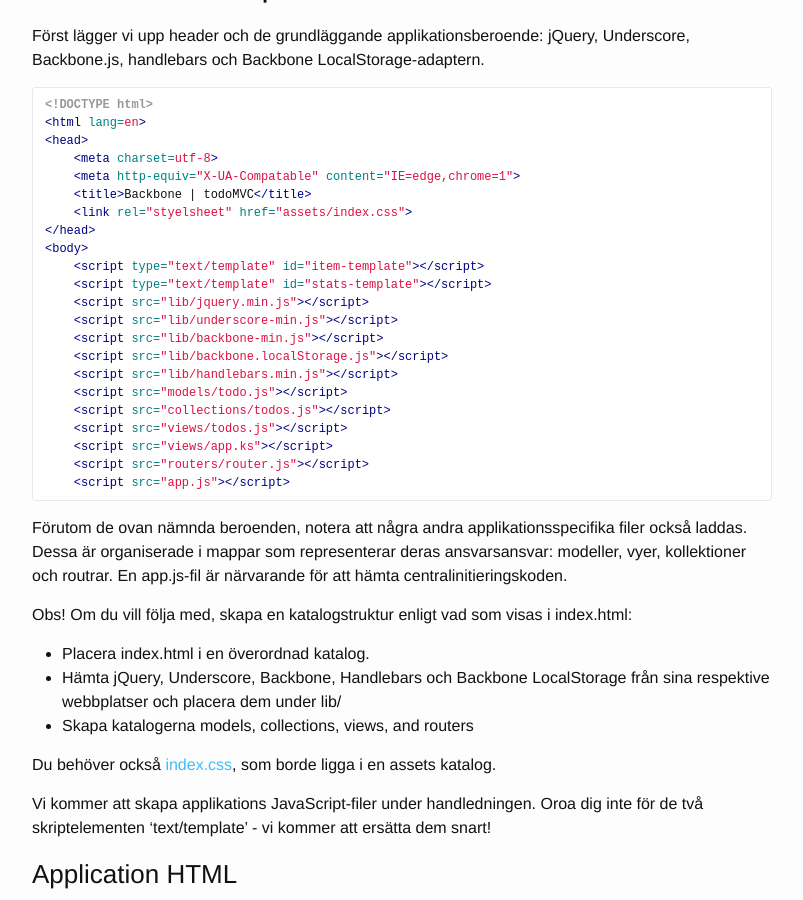
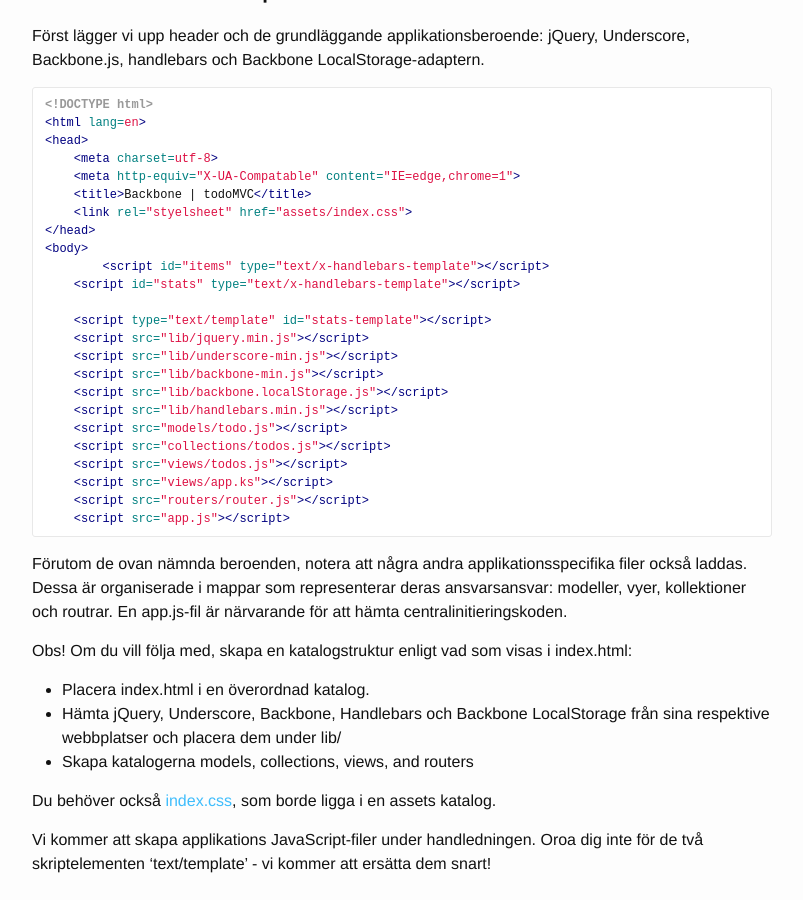
Before and after one commit to develdoe/develdoe.github.io, a Jekyll site: the page built from _posts/2017-11-14-backbone-todos-app.md, in a window 1280 px wide and 900 px high, scrolled down 1073 px. Shown: the whole window, without its empty margins (238-1041 px from the left). Built offline with Jekyll 4.4.1, drawn with Linux system fonts in a browser that asks for light colours; some of the changed lines change nothing that is shown.

Commit message:
Update 2017-11-14-backbone-todos-app.md

```diff
--- a/_posts/2017-11-14-backbone-todos-app.md
+++ b/_posts/2017-11-14-backbone-todos-app.md
@@ -39,7 +39,9 @@ Först lägger vi upp header och de grundläggande applikationsberoende: jQuery,
     <link rel="styelsheet" href="assets/index.css">
 </head>
 <body>
-    <script type="text/template" id="item-template"></script>
+  	<script id="items" type="text/x-handlebars-template"></script>
+    <script id="stats" type="text/x-handlebars-template"></script>
+
     <script type="text/template" id="stats-template"></script>
     <script src="lib/jquery.min.js"></script>
     <script src="lib/underscore-min.js"></script>
```
